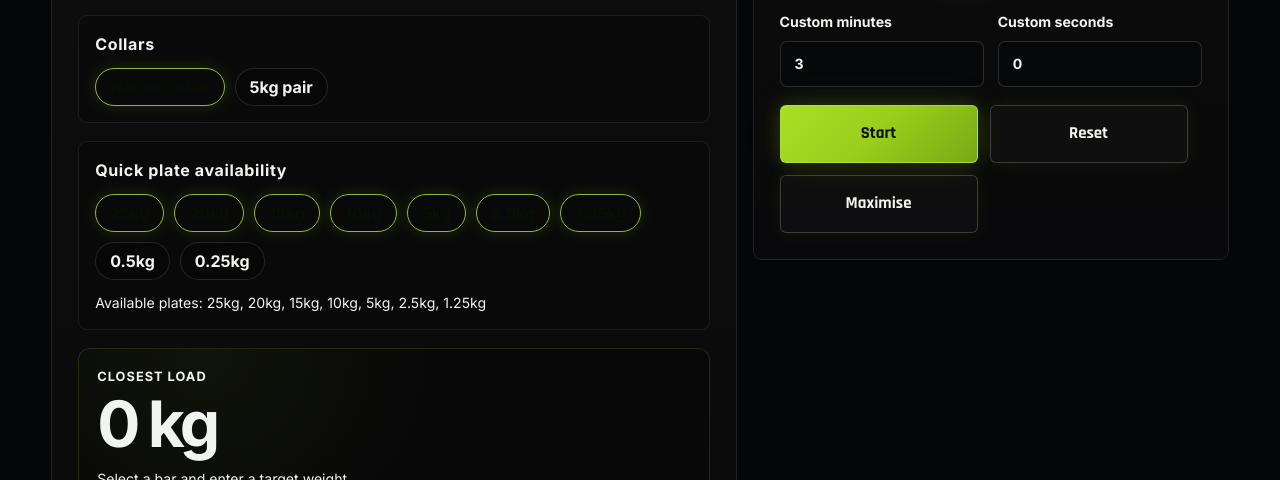
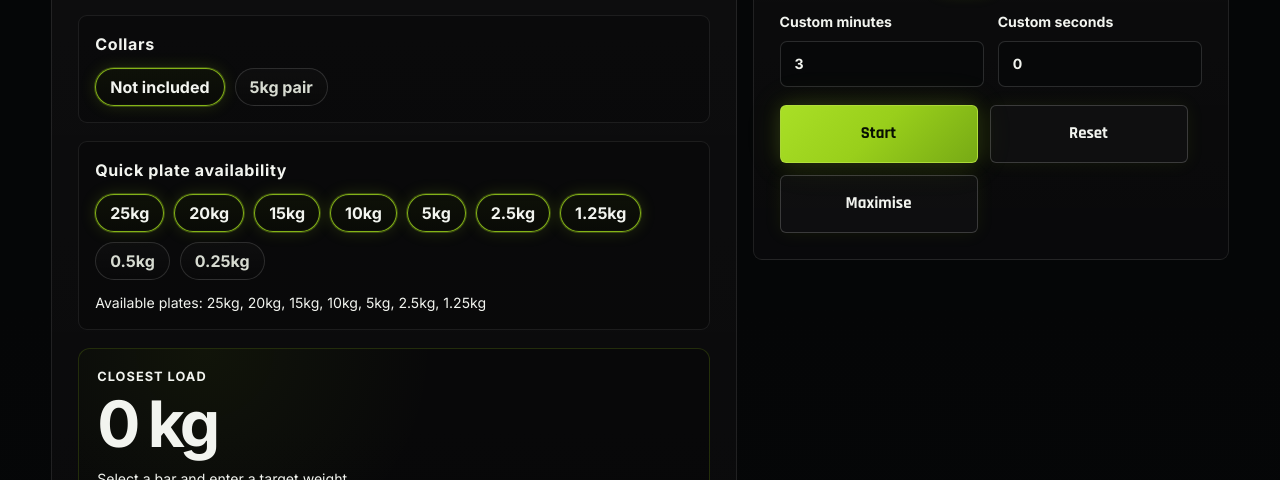
Before and after one commit to robertsc2049-bit/kolosseum-tools, a website: page tools/ironclock/index.html in a window 1280 px wide. Shown: the part 818-1298 px from the top of the page. Drawn offline with Linux system fonts and the light colour scheme.

Commit message:
Refine IronClock selected control styling

```diff
--- a/styles.css
+++ b/styles.css
@@ -1286,3 +1286,70 @@
 }
 
 /* === IRONCLOCK PAGE END === */
+
+/* === IRONCLOCK SELECTED BUTTON VISIBILITY START === */
+
+.ironclock-calculator .segment-btn,
+.ironclock-calculator .collar-btn,
+.ironclock-calculator .plate-toggle,
+.ironclock-timer .time-preset {
+  color: #d7dbd1;
+  background:
+    linear-gradient(180deg, rgba(255,255,255,0.03), rgba(255,255,255,0.01)),
+    rgba(0,0,0,0.28);
+  border-color: rgba(255,255,255,0.14);
+  box-shadow: none;
+  text-shadow: none;
+}
+
+.ironclock-calculator .segment-btn:hover,
+.ironclock-calculator .collar-btn:hover,
+.ironclock-calculator .plate-toggle:hover,
+.ironclock-timer .time-preset:hover {
+  color: #f2f4ef;
+  border-color: rgba(153,207,27,0.46);
+  box-shadow: 0 0 14px rgba(153,207,27,0.10);
+}
+
+.ironclock-calculator .segment-btn.active,
+.ironclock-calculator .collar-btn.active,
+.ironclock-calculator .plate-toggle.active,
+.ironclock-timer .time-preset.active {
+  color: #f2f4ef !important;
+  background:
+    linear-gradient(180deg, rgba(153,207,27,0.055), rgba(153,207,27,0.018)),
+    rgba(0,0,0,0.30) !important;
+  border-color: rgba(153,207,27,0.86) !important;
+  box-shadow:
+    0 0 0 1px rgba(153,207,27,0.28),
+    0 0 16px rgba(153,207,27,0.18),
+    inset 0 0 0 1px rgba(255,255,255,0.025) !important;
+  text-shadow: none !important;
+}
+
+.ironclock-calculator .segment-btn.active::after,
+.ironclock-calculator .collar-btn.active::after,
+.ironclock-calculator .plate-toggle.active::after,
+.ironclock-timer .time-preset.active::after {
+  content: none !important;
+}
+
+.ironclock-calculator .segment-btn:focus-visible,
+.ironclock-calculator .collar-btn:focus-visible,
+.ironclock-calculator .plate-toggle:focus-visible,
+.ironclock-timer .time-preset:focus-visible {
+  outline: 2px solid rgba(153,207,27,0.78);
+  outline-offset: 3px;
+}
+
+.ironclock-calculator .segment-btn[disabled],
+.ironclock-calculator .collar-btn[disabled],
+.ironclock-calculator .plate-toggle[disabled],
+.ironclock-timer .time-preset[disabled] {
+  color: rgba(215,219,209,0.44);
+  border-color: rgba(255,255,255,0.08);
+  background: rgba(0,0,0,0.18);
+  box-shadow: none;
+}
+
+/* === IRONCLOCK SELECTED BUTTON VISIBILITY END === */
```
